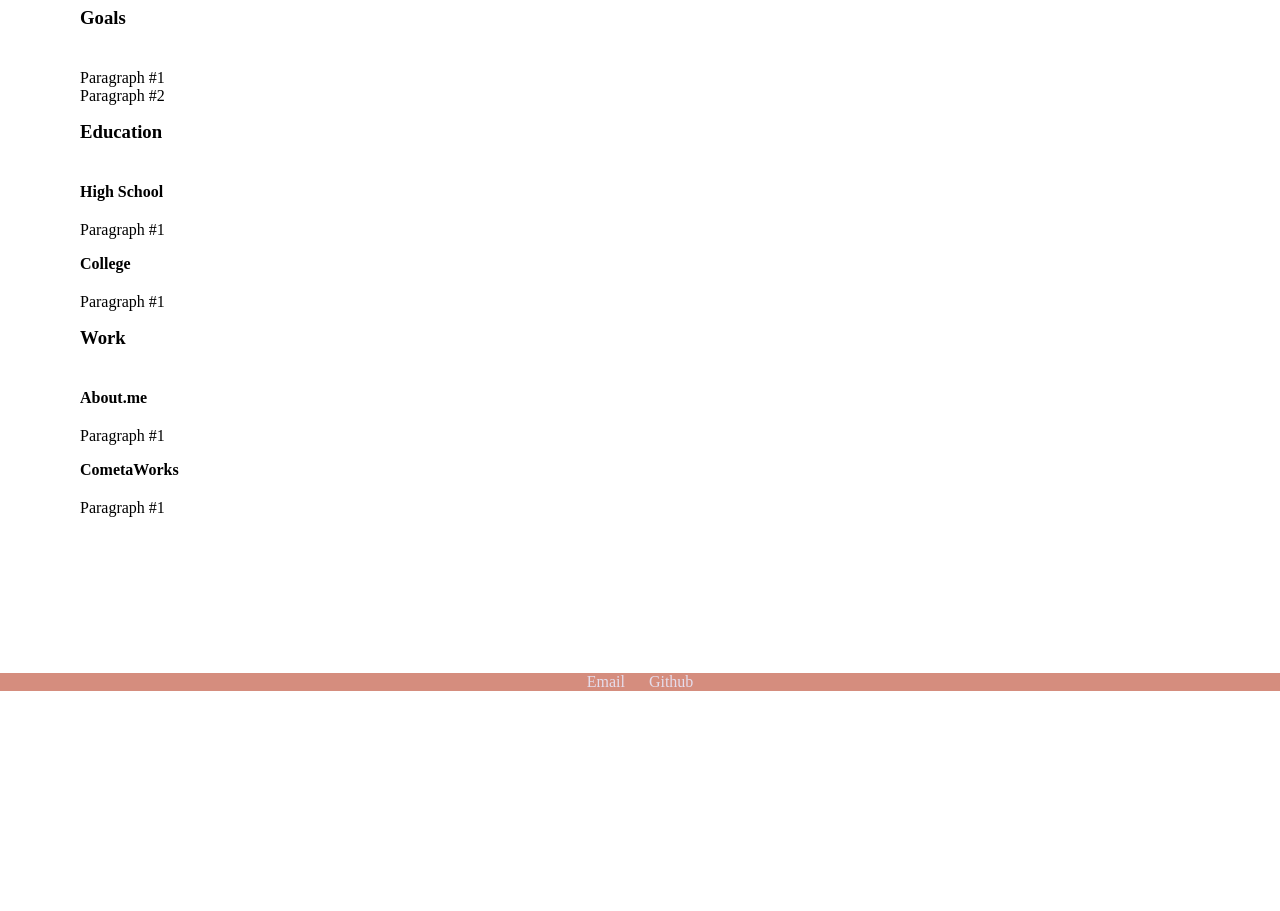
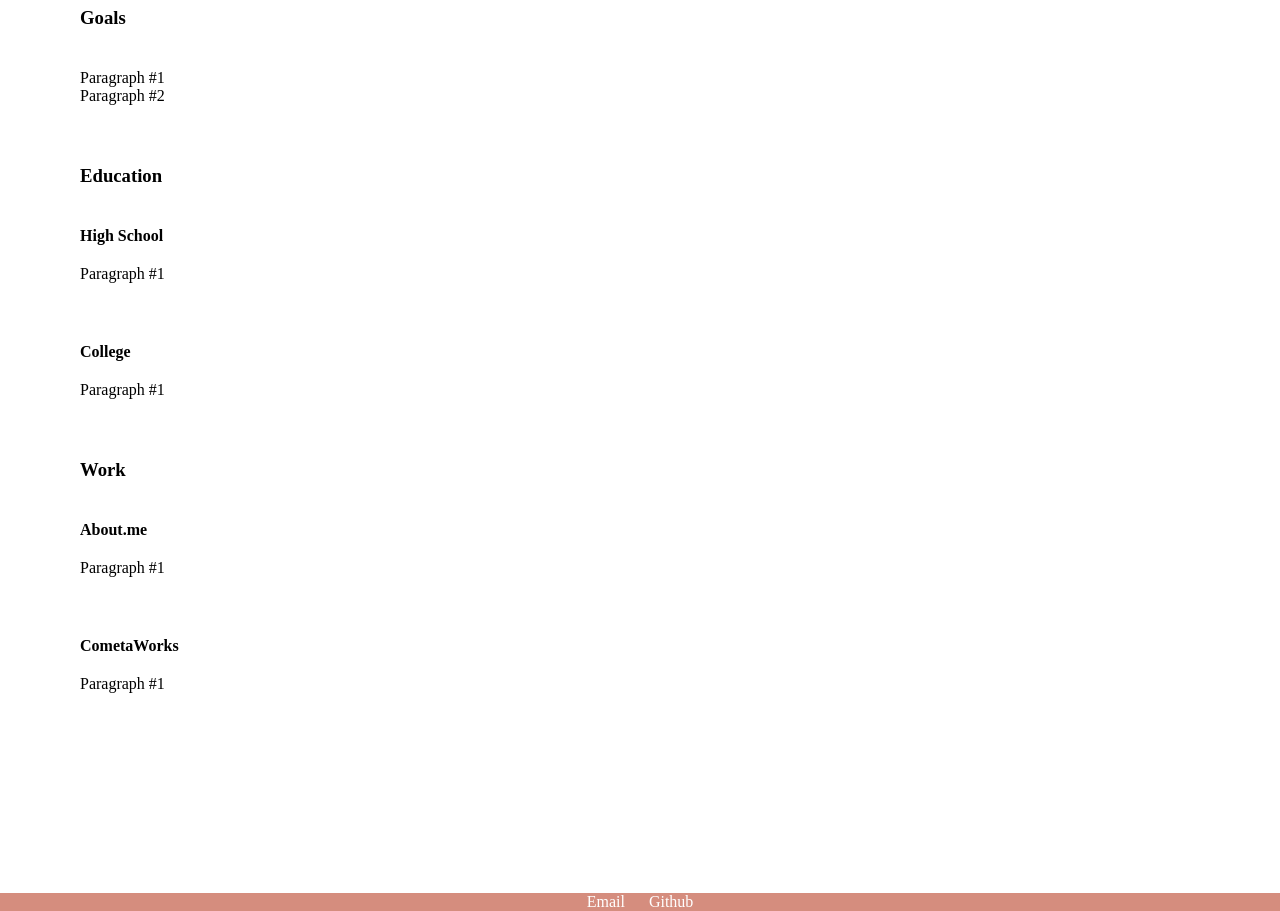
Before and after one commit to jeffercoder/TrainingDay, a plain HTML site: page index.html in a window 1280 px wide. Shown: the part 940-1851 px from the top of the page. Before the commit the page ends 1631 px from the top, so only its background shows below. Drawn offline with Linux system fonts and the light colour scheme; files whose address does not match are found by name.

Commit message:
more css changes

```diff
--- a/assets/css/main.css
+++ b/assets/css/main.css
@@ -62,7 +62,7 @@ main {
   margin: 0 0 40px 0;
 }
 section {
-  margin: 60ox 0;
+  margin: 60px 0;
 }
 section > h3 {
   margin: 0 0 40px 0;
@@ -85,6 +85,6 @@ footer > ul > li {
   margin: 0 10px;
 }
 footer > ul > li > a {
-  color: #e5ddec;
+  color: #ffffff;
   text-decoration: none;
 }
```
